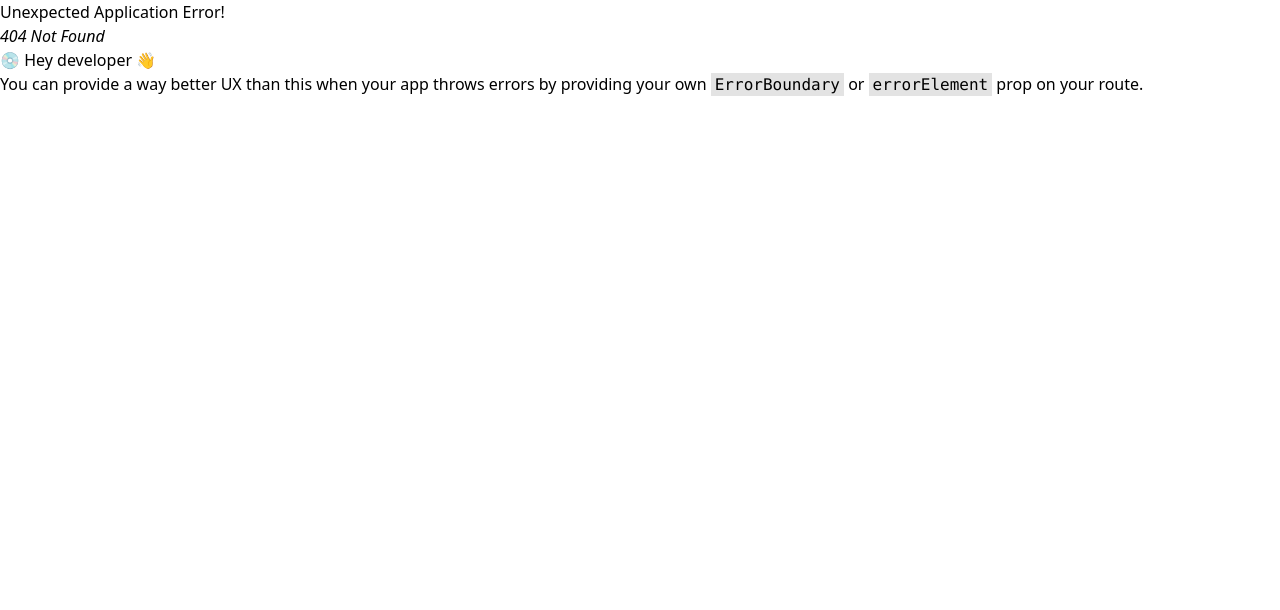
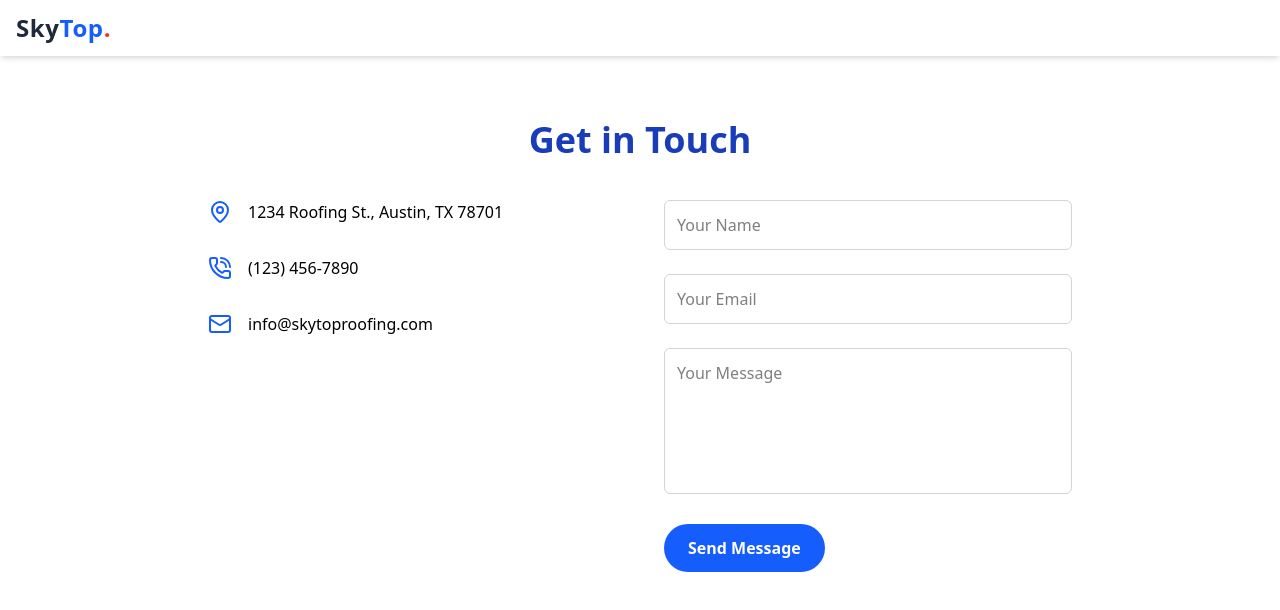
Before and after one commit to najatul6/SkyTop-Roofing, a React (Vite) app: page /contact in a window 1280 px wide. Before the commit this address had no page. Shown: the top 610 px of the page. Built offline with nearby package versions, Linux system fonts and the light colour scheme.

Commit message:
Add Blog and Contact pages; update Navbar and Routes for improved navigation

```diff
--- a/src/Components/Shared/Navbar.jsx
+++ b/src/Components/Shared/Navbar.jsx
@@ -21,11 +21,14 @@ const Navbar = () => {
                     <li className="animate__animated animate__bounceInDown" style={{ animationDelay: '0.2s' }}>
                         <NavLink to="/" className={navLinkClass}>Home</NavLink>
                     </li>
+                    <li className="animate__animated animate__bounceInDown" style={{ animationDelay: '0.4s' }}>
+                        <NavLink to="/services" className={navLinkClass}>Services</NavLink>
+                    </li>
+                    <li className="animate__animated animate__bounceInDown" style={{ animationDelay: '0.4s' }}>
+                        <NavLink to="/blog" className={navLinkClass}>Blog</NavLink>
+                    </li>
                     <li className="animate__animated animate__bounceInDown" style={{ animationDelay: '0.3s' }}>
                         <NavLink to="/about" className={navLinkClass}>About</NavLink>
-                    </li>
-                    <li className="animate__animated animate__bounceInDown" style={{ animationDelay: '0.4s' }}>
-                        <NavLink to="/services" className={navLinkClass}>Services</NavLink>
                     </li>
                     <li className="animate__animated animate__bounceInDown" style={{ animationDelay: '0.5s' }}>
                         <NavLink to="/contact" className={navLinkClass}>Contact</NavLink>
@@ -57,11 +60,14 @@ const Navbar = () => {
                 <li className="animate__animated animate__bounceInDown" style={{ animationDelay: '0.2s' }}>
                   <NavLink to="/" className={navLinkClass} onClick={() => setIsOpen(false)}>Home</NavLink>
                 </li>
+                <li className="animate__animated animate__bounceInDown" style={{ animationDelay: '0.6s' }}>
+                  <NavLink to="/services" className={navLinkClass} onClick={() => setIsOpen(false)}>Services</NavLink>
+                </li>
+                <li className="animate__animated animate__bounceInDown" style={{ animationDelay: '0.6s' }}>
+                  <NavLink to="/blog" className={navLinkClass} onClick={() => setIsOpen(false)}>Blog</NavLink>
+                </li>
                 <li className="animate__animated animate__bounceInDown" style={{ animationDelay: '0.4s' }}>
                   <NavLink to="/about" className={navLinkClass} onClick={() => setIsOpen(false)}>About</NavLink>
-                </li>
-                <li className="animate__animated animate__bounceInDown" style={{ animationDelay: '0.6s' }}>
-                  <NavLink to="/services" className={navLinkClass} onClick={() => setIsOpen(false)}>Services</NavLink>
                 </li>
                 <li className="animate__animated animate__bounceInDown" style={{ animationDelay: '0.8s' }}>
                   <NavLink to="/contact" className={navLinkClass} onClick={() => setIsOpen(false)}>Contact</NavLink>
--- /dev/null
+++ b/src/Pages/Blog/Blog.jsx
@@ -0,0 +1,53 @@
+import { useState, useEffect } from "react";
+
+const posts = [
+  {
+    id: 1,
+    title: "How to Maintain Your Roof Year-Round",
+    date: "May 1, 2025",
+    excerpt:
+      "Learn easy and effective ways to keep your roof in top shape throughout the year...",
+  },
+  {
+    id: 2,
+    title: "Signs You Need a Roof Replacement",
+    date: "April 15, 2025",
+    excerpt:
+      "Discover the warning signs that mean it’s time to replace your roof and protect your home...",
+  },
+  {
+    id: 3,
+    title: "Benefits of Energy Efficient Roofing",
+    date: "March 20, 2025",
+    excerpt:
+      "Explore how energy-efficient roofing can save you money and help the environment.",
+  },
+];
+
+const Blog = () => {
+  return (
+    <section className="max-w-6xl mx-auto px-4 py-16">
+      <h1 className="text-4xl font-bold mb-10 text-center text-blue-800 animate__animated animate__fadeInDown">
+        Latest Roofing Tips & News
+      </h1>
+      <div className="grid md:grid-cols-3 gap-8">
+        {posts.map(({ id, title, date, excerpt }) => (
+          <article
+            key={id}
+            className="bg-white p-6 rounded-xl shadow-md hover:shadow-lg transition-shadow animate__animated animate__fadeInUp"
+            style={{ animationDelay: `${id * 300}ms`, animationFillMode: "both" }}
+          >
+            <h2 className="text-2xl font-semibold mb-2 text-blue-700">{title}</h2>
+            <p className="text-sm text-gray-500 mb-4">{date}</p>
+            <p className="text-gray-700">{excerpt}</p>
+            <button className="mt-4 text-blue-600 hover:underline font-semibold">
+              Read More →
+            </button>
+          </article>
+        ))}
+      </div>
+    </section>
+  );
+};
+
+export default Blog;
--- /dev/null
+++ b/src/Pages/Contact/Contact.jsx
@@ -0,0 +1,68 @@
+import { Mail, PhoneCall, MapPin } from "lucide-react";
+
+const Contact = () => {
+  return (
+    <section className="max-w-4xl mx-auto px-4 py-16">
+      <h1 className="text-4xl font-bold text-blue-800 mb-10 text-center animate__animated animate__fadeInDown">
+        Get in Touch
+      </h1>
+      <div className="grid md:grid-cols-2 gap-12">
+        {/* Contact Info */}
+        <div className="space-y-8 animate__animated animate__fadeInLeft">
+          <div className="flex items-center space-x-4">
+            <MapPin className="w-6 h-6 text-blue-600" />
+            <p>1234 Roofing St., Austin, TX 78701</p>
+          </div>
+          <div className="flex items-center space-x-4">
+            <PhoneCall className="w-6 h-6 text-blue-600" />
+            <p>(123) 456-7890</p>
+          </div>
+          <div className="flex items-center space-x-4">
+            <Mail className="w-6 h-6 text-blue-600" />
+            <p>info@skytoproofing.com</p>
+          </div>
+        </div>
+
+        {/* Contact Form */}
+        <form
+          className="space-y-6 animate__animated animate__fadeInRight"
+          onSubmit={(e) => {
+            e.preventDefault();
+            alert("Thank you for your message!");
+            e.target.reset();
+          }}
+        >
+          <input
+            type="text"
+            name="name"
+            placeholder="Your Name"
+            required
+            className="w-full p-3 border border-gray-300 rounded-md"
+          />
+          <input
+            type="email"
+            name="email"
+            placeholder="Your Email"
+            required
+            className="w-full p-3 border border-gray-300 rounded-md"
+          />
+          <textarea
+            name="message"
+            rows="5"
+            placeholder="Your Message"
+            required
+            className="w-full p-3 border border-gray-300 rounded-md resize-none"
+          />
+          <button
+            type="submit"
+            className="bg-blue-600 text-white px-6 py-3 rounded-full font-semibold hover:bg-blue-700 transition"
+          >
+            Send Message
+          </button>
+        </form>
+      </div>
+    </section>
+  );
+};
+
+export default Contact;
```
Also changed, not shown: src/Routes/Routes.jsx (+10 -0 lines).
